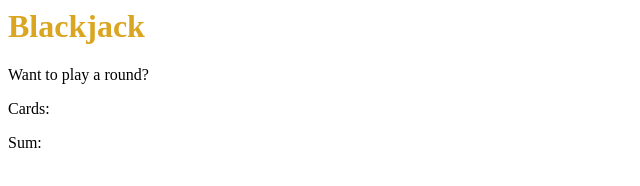
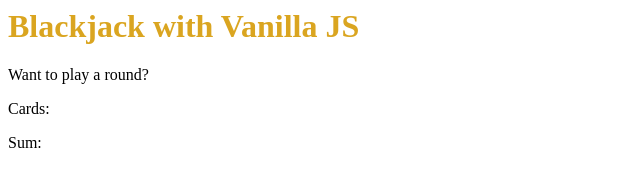
Before and after one commit to Rabindramanohar/Scrimba-BlackjackGame, a website: page index.html in a window 1280 px wide. Shown: the whole page, without its empty margins (0-640 px from the left). Drawn offline with Linux system fonts and the light colour scheme.

Commit message:
initial commit

```diff
--- a/index.html
+++ b/index.html
@@ -3,7 +3,7 @@
     <link rel="stylesheet" href="index.css" />
   </head>
   <body>
-    <h1>Blackjack</h1>
+    <h1>Blackjack with Vanilla JS</h1>
     <p id="message-el">Want to play a round?</p>
     <p>Cards:</p>
     <p>Sum:</p>
```
